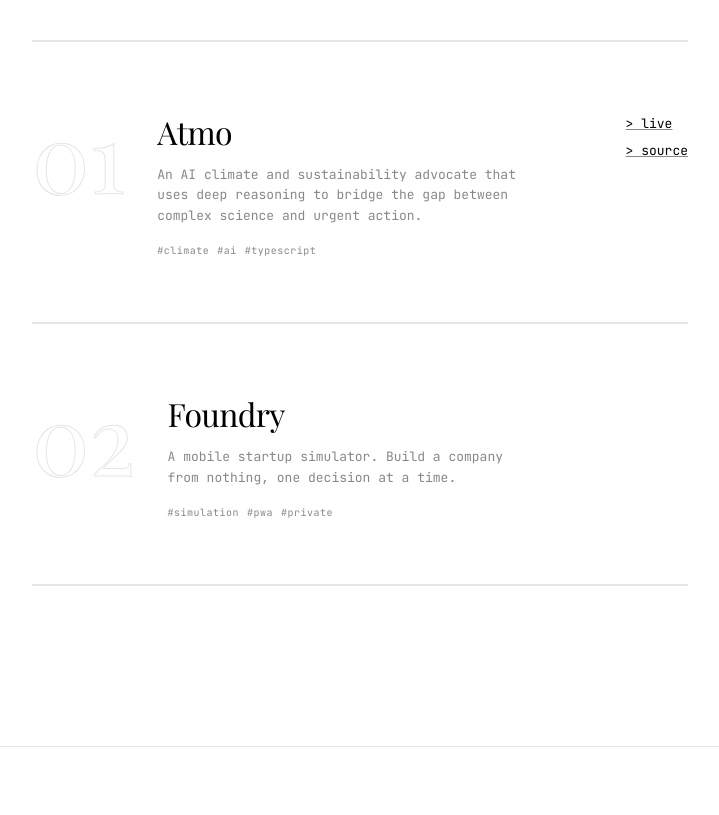
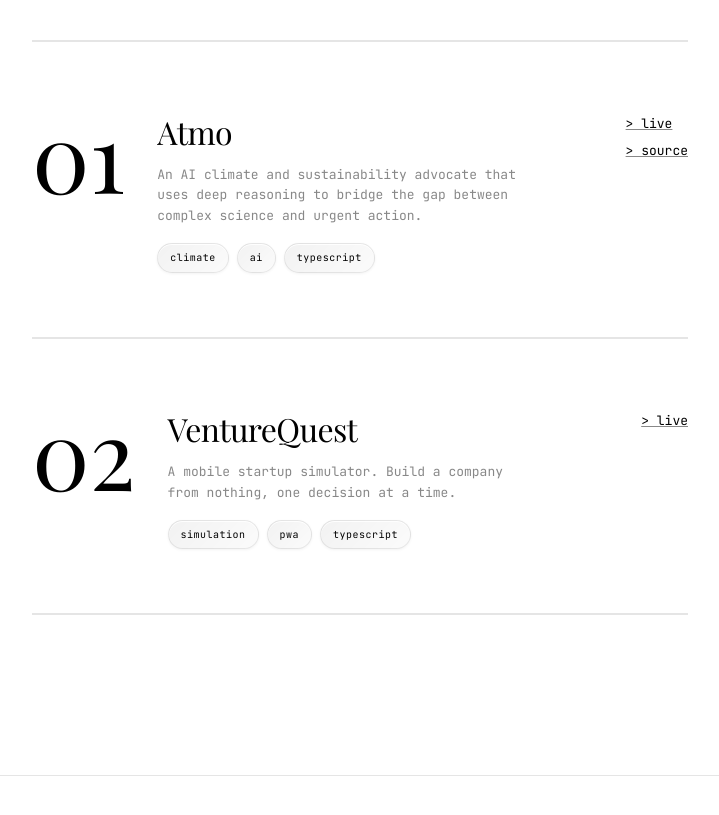
Before and after one commit to davissekai/davissekai.github.io, a plain HTML site: page index.html in a window 1280 px wide. Shown: the part 1917-2732 px from the top of the page, without its empty margins (280-999 px from the left). Drawn offline with nearby package versions, Linux system fonts and the light colour scheme.

Commit message:
feat: VentureQuest card, glass tag chips, favicon
Rename Foundry to its product name and link the live build. Tags become
frosted chips instead of hashtags. Project numerals go solid black.
Hero title capped at 9.5rem so the cursor block stops wrapping.

```diff
--- a/index.html
+++ b/index.html
@@ -4,7 +4,8 @@
     <meta charset="UTF-8">
     <meta name="viewport" content="width=device-width, initial-scale=1.0">
     <title>Davis Dey — Builder</title>
-    <meta name="description" content="Davis Dey — Graduate Intern at the Africa Climate Collaborative, University of Ghana. Building Atmo and Foundry.">
+    <meta name="description" content="Davis Dey — Graduate Intern at the Africa Climate Collaborative, University of Ghana. Building VentureQuest.">
+    <link rel="icon" href="favicon.svg" type="image/svg+xml">
     <link rel="preconnect" href="https://fonts.googleapis.com">
     <link rel="preconnect" href="https://fonts.gstatic.com" crossorigin>
     <link href="https://fonts.googleapis.com/css2?family=Playfair+Display:wght@400;700&family=JetBrains+Mono:wght@400;500&display=swap" rel="stylesheet">
@@ -55,7 +56,7 @@
                         Every project I ship is a step toward systems that outlast me.
                     </p>
                     <p>
-                        Currently building Atmo and Foundry.
+                        Currently building VentureQuest.
                     </p>
                 </div>
             </div>
@@ -90,14 +91,17 @@
                         <div class="project-meta">
                             <span class="project-num">02</span>
                             <div class="project-info">
-                                <h3 class="project-title">Foundry</h3>
+                                <h3 class="project-title">VentureQuest</h3>
                                 <p class="project-desc">A mobile startup simulator. Build a company from nothing, one decision at a time.</p>
                                 <div class="project-tags">
                                     <span>simulation</span>
                                     <span>pwa</span>
-                                    <span>private</span>
+                                    <span>typescript</span>
                                 </div>
                             </div>
+                        </div>
+                        <div class="project-links">
+                            <a href="https://mvp-six-vert.vercel.app/" class="project-link" target="_blank" rel="noopener noreferrer">> live</a>
                         </div>
                     </article>
                 </div>
--- a/styles.css
+++ b/styles.css
@@ -193,9 +193,11 @@ img {
     margin-bottom: 2rem;
 }
 
+/* Capped at 9.5rem so "Davis Dey" plus the cursor block still fit one line
+   inside the 720px content column. Larger and the cursor wraps on its own. */
 .hero-title {
     font-family: var(--font-display);
-    font-size: clamp(4rem, 14vw, 11rem);
+    font-size: clamp(4rem, 14vw, 9.5rem);
     font-weight: 400;
     line-height: 0.9;
     letter-spacing: -0.04em;
@@ -315,8 +317,7 @@ img {
     font-size: clamp(3rem, 8vw, 6rem);
     font-weight: 400;
     line-height: 1;
-    color: transparent;
-    -webkit-text-stroke: 1px var(--grid);
+    color: var(--text);
     user-select: none;
     flex-shrink: 0;
     min-width: 80px;
@@ -352,17 +353,22 @@ img {
     gap: 0.5rem;
 }
 
+/* Frosted chips. The page is flat white, so backdrop-filter alone reads as
+   nothing — the tint, hairline border and inset highlight do the real work. */
 .project-tags span {
     font-family: var(--font-mono);
     font-size: 0.625rem;
     font-weight: 400;
     letter-spacing: 0.05em;
     text-transform: lowercase;
-    color: var(--muted);
-}
-
-.project-tags span::before {
-    content: '#';
+    color: var(--text);
+    padding: 0.4rem 0.75rem;
+    border-radius: 999px;
+    background: linear-gradient(135deg, rgba(0, 0, 0, 0.05), rgba(0, 0, 0, 0.015));
+    border: 1px solid rgba(0, 0, 0, 0.08);
+    backdrop-filter: blur(8px) saturate(140%);
+    -webkit-backdrop-filter: blur(8px) saturate(140%);
+    box-shadow: inset 0 1px 0 rgba(255, 255, 255, 0.9), 0 1px 3px rgba(0, 0, 0, 0.05);
 }
 
 /* Stacks the live/source pair; a project may have one, both, or neither. */
```
Also changed, not shown: favicon.svg (added).
